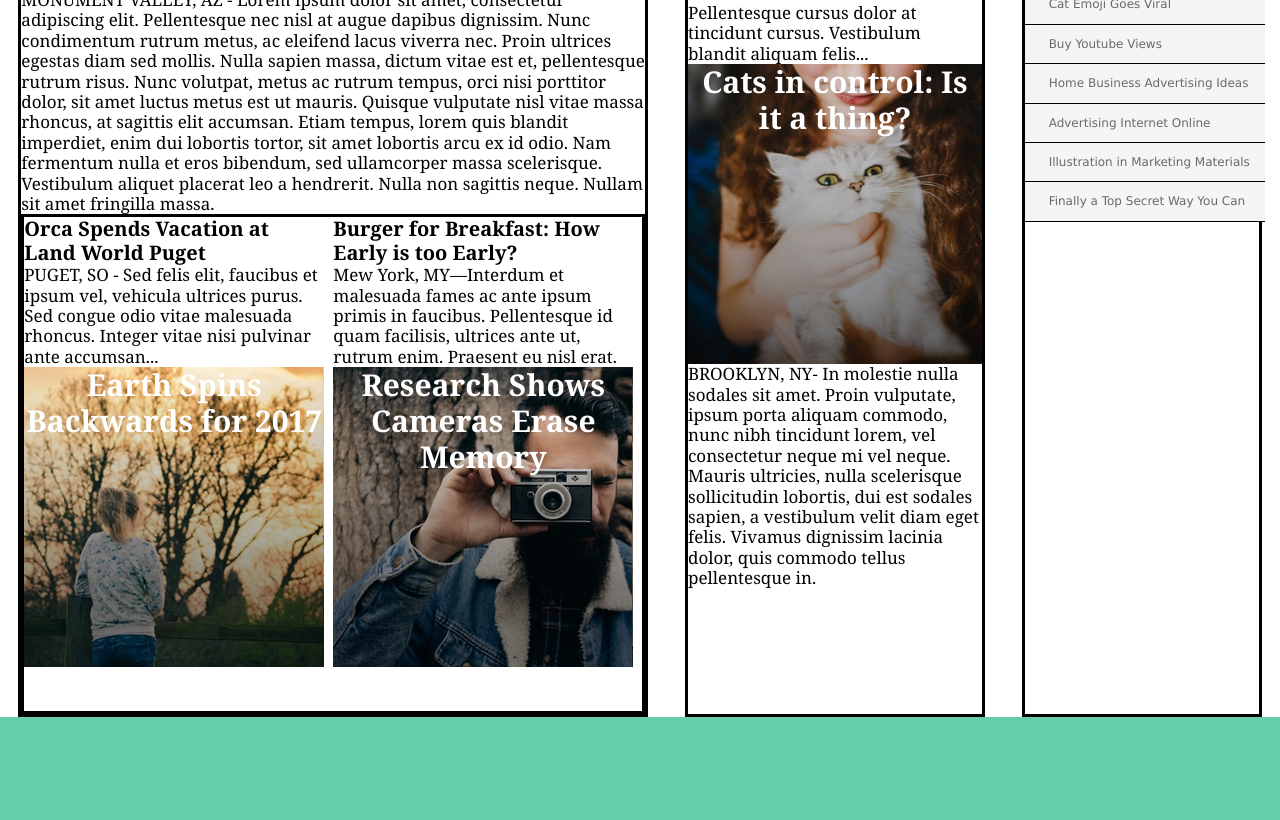
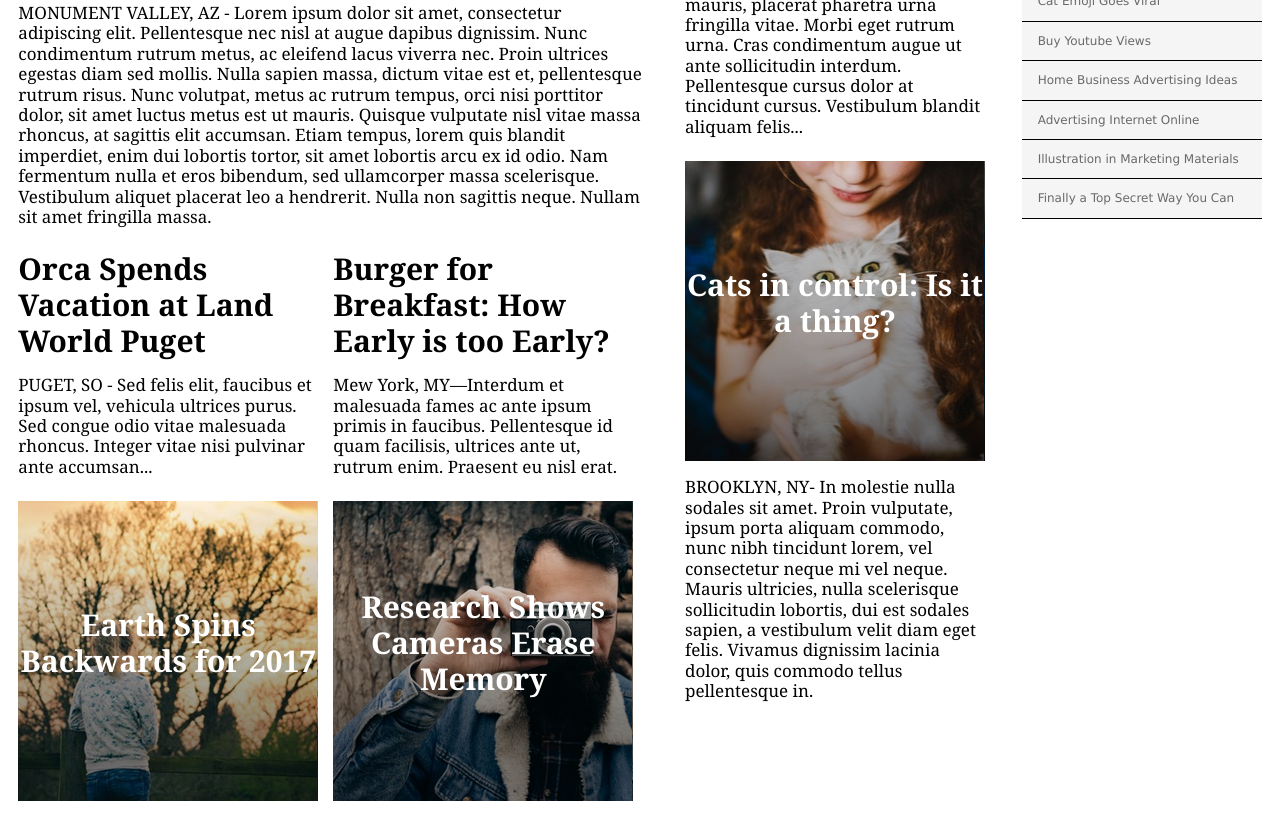
Before and after one commit to Banadura/mytimes, a plain HTML site: page index.html in a window 1280 px wide. Shown: the part 428-1248 px from the top of the page. Drawn offline with Linux system fonts and the light colour scheme.

Commit message:
Finish first draft

```diff
--- a/index.html
+++ b/index.html
@@ -1,5 +1,5 @@
 <!DOCTYPE html>
-<html>
+<html lang="en">
   <head>
     <meta charset="utf-8">
     <title>My Times Fake News</title>
@@ -24,11 +24,13 @@
     </header>
 
     <!-- Main -->
-    <main class="maincontainer">
+    <main class="main-container">
       <!-- Main Stories -->
       <div class="column large">
         <article class="story">
-          <h1 class="illustrated phish">Mother of Three Buys Tuna Steak at Phish Concert; Leaves, "Feeling Funny."</h1>
+          <div class="illustrated flex phish">
+            <h1>Mother of Three Buys Tuna Steak at Phish Concert; Leaves, "Feeling Funny."</h1>
+          </div>
           <p>MONUMENT VALLEY, AZ - Lorem ipsum dolor sit amet, consectetur adipiscing elit. Pellentesque nec nisl at augue dapibus dignissim. Nunc condimentum rutrum metus, ac eleifend lacus viverra nec. Proin ultrices egestas diam sed mollis. Nulla sapien massa, dictum vitae est et, pellentesque rutrum risus. Nunc volutpat, metus ac rutrum tempus, orci nisi porttitor dolor, sit amet luctus metus est ut mauris. Quisque vulputate nisl vitae massa rhoncus, at sagittis elit accumsan. Etiam tempus, lorem quis blandit imperdiet, enim dui lobortis tortor, sit amet lobortis arcu ex id odio. Nam fermentum nulla et eros bibendum, sed ullamcorper massa scelerisque. Vestibulum aliquet placerat leo a hendrerit. Nulla non sagittis neque. Nullam sit amet fringilla massa.</p>
         </article>
 
@@ -38,14 +40,18 @@
             <p>PUGET, SO - Sed felis elit, faucibus et ipsum vel, vehicula ultrices purus. Sed congue odio vitae malesuada rhoncus. Integer vitae nisi pulvinar ante accumsan...</p>
           </article>
           <article class="story flex">
-            <h2 class="illustrated earth">Earth Spins Backwards for 2017</h2>
+            <div class="illustrated flex earth">
+              <h2>Earth Spins Backwards for 2017</h2>
+            </div>
           </article>
           <article class="story">
             <h2 class="headline">Burger for Breakfast: How Early is too Early?</h2>
             <p>Mew York, MY—Interdum et malesuada fames ac ante ipsum primis in faucibus. Pellentesque id quam facilisis, ultrices ante ut, rutrum enim. Praesent eu nisl erat.</p>
           </article>
           <article class="story flex">
-            <h2 class="illustrated cameras">Research Shows Cameras Erase Memory</h2>
+            <div class="illustrated flex cameras">
+              <h2>Research Shows Cameras Erase Memory</h2>
+            </div>
           </article>
         </div> <!-- Closes "other-stories" -->
       </div> <!-- Closes large column" -->
@@ -57,7 +63,9 @@
           <p>WASHINGTON, DC- Donec luctus sem augue, rutrum posuere orci aliquam sed. Nam vitae aliquam lectus. Sed tempor tortor est, nec sagittis eros tincidunt sed. Morbi venenatis condimentum sem, vitae sollicitudin turpis pulvinar eget. Morbi pellentesque consectetur mi id auctor. Phasellus tincidunt orci mauris, placerat pharetra urna fringilla vitae. Morbi eget rutrum urna. Cras condimentum augue ut ante sollicitudin interdum. Pellentesque cursus dolor at tincidunt cursus. Vestibulum blandit aliquam felis...</p>
         </article>
         <article class="story flex">
-          <h2 class="illustrated cats">Cats in control: Is it a thing?</h2>
+          <div class="illustrated flex cats">
+            <h2>Cats in control: Is it a thing?</h2>
+          </div>
         </article>
         <article class="story">
           <p>BROOKLYN, NY- In molestie nulla sodales sit amet. Proin vulputate, ipsum porta aliquam commodo, nunc nibh tincidunt lorem, vel consectetur neque mi vel neque. Mauris ultricies, nulla scelerisque sollicitudin lobortis, dui est sodales sapien, a vestibulum velit diam eget felis. Vivamus dignissim lacinia dolor, quis commodo tellus pellentesque in.</p>
--- a/resources/css/style.css
+++ b/resources/css/style.css
@@ -1,6 +1,7 @@
   html {
   box-sizing: border-box;
 }
+
 *, *:before, *:after {
   box-sizing: inherit;
 }
@@ -22,14 +23,7 @@ h1 {
 h2 {
   font-weight: bold;
   font-size: 30px;
-}
-
-.headline {
-  font-size: 20px;
-}
-
-div {
-  border: solid black 3px;
+  padding-bottom: 1rem;
 }
 
 .flex {
@@ -82,7 +76,7 @@ nav a {
 
 /* -------- Main/Column Containers --------- */
 
-.maincontainer {
+.main-container {
   display: flex;
   position: relative;
   justify-content: space-around;
@@ -108,28 +102,48 @@ nav a {
 
 /* -------- Articles -------- */
 
-.illustrated {
-  color: white;
-  height: 300px;
-  text-align: center;
-}
-
-.illustrated h1 {
-  text-align: left;
-}
 
 .story p {
   font-size: 17px;
   color: black;
+  padding-bottom: 1.5rem;
+}
+
+.illustrated {
+  justify-content: center;
+  align-items: center;
+  text-align: center;
+  color: white;
+  height: 300px;
+  margin-bottom: 1rem;
 }
 
 .other-stories {
   flex-wrap: wrap;
-  height: 500px;
+  height: 600px;
 }
 
 .other-stories .story {
   width: 300px;
+}
+
+/* -------- Headline BG Photos -------- */
+
+.phish {
+  text-align: left;
+  background-image: url("../images/img-story-main.png");
+}
+
+.earth {
+  background-image: url("../images/img-story-2.png");
+}
+
+.cameras {
+  background-image: url("../images/img-story-3.png");
+}
+
+.cats {
+  background-image: url("../images/img-story-1.png");
 }
 
 /* -------- Third-Column -------- */
@@ -147,26 +161,8 @@ aside li {
   font-size: 12px;
   color: DimGray;
   width: 240px;
-  padding: 0.75rem 0rem 0.75rem 1.5rem;
+  padding: 0.75rem 0rem 0.75rem 1rem;
   border-bottom: solid black 1px;
-}
-
-/* -------- Headline BG Photos -------- */
-
-.phish {
-  background-image: url("../images/img-story-main.png");
-}
-
-.earth {
-  background-image: url("../images/img-story-2.png");
-}
-
-.cameras {
-  background-image: url("../images/img-story-3.png");
-}
-
-.cats {
-  background-image: url("../images/img-story-1.png");
 }
 
 /* -------- Footer ------- */
```
